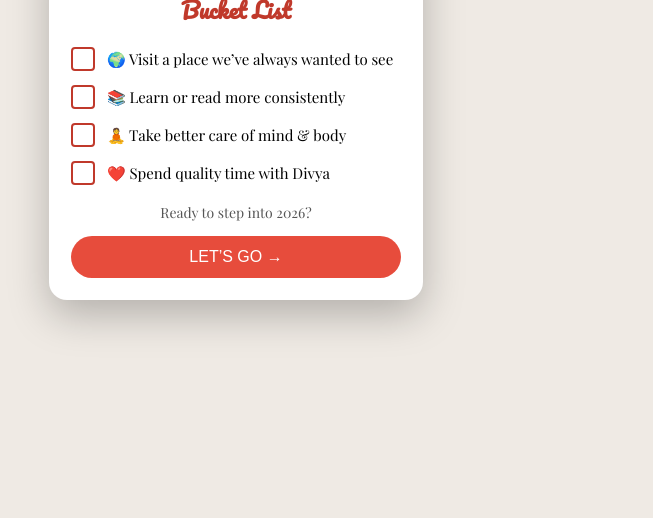
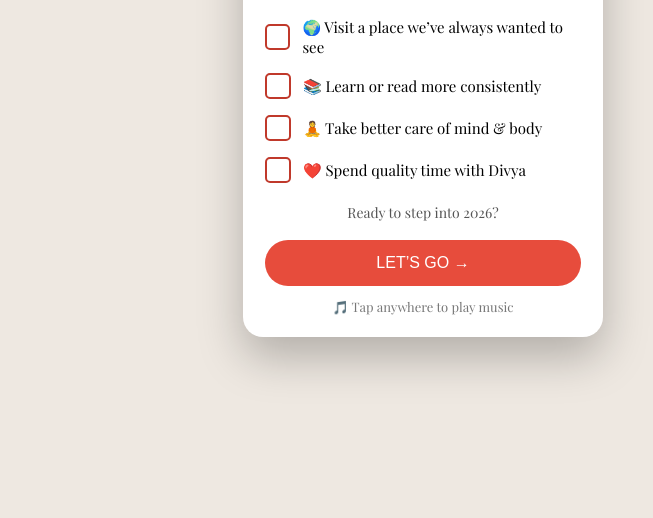
Before and after one commit to Laksh6899/divya-2026, a plain HTML site: page index.html in a window 1280 px wide. Shown: the part 282-800 px from the top of the page, without its empty margins (217-870 px from the left). Drawn offline with nearby package versions, Linux system fonts and the light colour scheme.

Commit message:
Update index.html

```diff
--- a/index.html
+++ b/index.html
@@ -1,3 +1,4 @@
+
 <!DOCTYPE html>
 <html lang="en">
 <head>
@@ -5,32 +6,39 @@
 <meta name="viewport" content="width=device-width, initial-scale=1.0">
 <title>Goals for 2026</title>
 
-<link href="https://fonts.googleapis.com/css2?family=Playfair+Display&family=Pacifico&display=swap" rel="stylesheet">
+<link href="https://fonts.googleapis.com/css2?family=Pacifico&family=Playfair+Display&display=swap" rel="stylesheet">
 
 <style>
 body {
   margin: 0;
   height: 100vh;
-  background: #efeae4;
+  background: #eee8e1;
   display: flex;
   justify-content: center;
   align-items: center;
   font-family: 'Playfair Display', serif;
 }
 
-.card {
-  width: 330px;
-  background: #fff;
-  border-radius: 18px;
-  padding: 22px;
-  box-shadow: 0 15px 40px rgba(0,0,0,0.25);
-  transition: transform 0.5s ease, opacity 0.5s ease;
+.wrapper {
+  width: 360px;
+  height: 640px;
+  display: flex;
+  justify-content: center;
+  align-items: center;
 }
 
-.hidden {
-  transform: translateY(30px);
-  opacity: 0;
-  pointer-events: none;
+.card {
+  background: #fff;
+  width: 90%;
+  padding: 22px;
+  border-radius: 20px;
+  box-shadow: 0 20px 45px rgba(0,0,0,0.25);
+  animation: fadeIn 0.8s ease;
+}
+
+@keyframes fadeIn {
+  from { opacity: 0; transform: translateY(20px); }
+  to { opacity: 1; transform: translateY(0); }
 }
 
 .title {
@@ -45,22 +53,22 @@ body {
 .title h2 {
   font-family: 'Pacifico', cursive;
   color: #c0392b;
-  margin: 4px 0 18px;
-  font-size: 22px;
+  margin: 6px 0 20px;
+  font-size: 24px;
 }
 
 .item {
   display: flex;
   align-items: center;
-  margin: 14px 0;
+  margin: 16px 0;
   font-size: 15px;
 }
 
 .checkbox {
-  width: 20px;
-  height: 20px;
+  width: 22px;
+  height: 22px;
   border: 2px solid #c0392b;
-  border-radius: 4px;
+  border-radius: 5px;
   margin-right: 12px;
   display: flex;
   justify-content: center;
@@ -71,10 +79,15 @@ body {
 .checkbox.checked {
   background: #c0392b;
   color: #fff;
+  animation: pop 0.3s ease;
+}
+
+@keyframes pop {
+  50% { transform: scale(1.2); }
 }
 
 .footer {
-  margin-top: 18px;
+  margin-top: 20px;
   text-align: center;
   font-size: 14px;
   color: #555;
@@ -82,9 +95,9 @@ body {
 
 button {
   width: 100%;
-  margin-top: 14px;
-  padding: 12px;
-  border-radius: 25px;
+  margin-top: 18px;
+  padding: 14px;
+  border-radius: 30px;
   border: none;
   background: #e74c3c;
   color: white;
@@ -92,61 +105,63 @@ button {
   cursor: pointer;
 }
 
-button:active {
-  transform: scale(0.97);
+.music {
+  text-align: center;
+  margin-top: 12px;
+  font-size: 13px;
+  color: #777;
 }
 </style>
 </head>
 
 <body>
 
-<!-- PAGE 1 -->
+<div class="wrapper">
   <div class="card" id="page1">
     <div class="title">
       <h1>Goals for 2026</h1>
       <h2>Bucket List</h2>
     </div>
 
-  <div class="item">
-    <div class="checkbox"></div> 🌍 Visit a place we’ve always wanted to see
+    <div class="item"><div class="checkbox"></div> 🌍 Visit a place we’ve always wanted to see</div>
+    <div class="item"><div class="checkbox"></div> 📚 Learn or read more consistently</div>
+    <div class="item"><div class="checkbox"></div> 🧘 Take better care of mind & body</div>
+    <div class="item"><div class="checkbox"></div> ❤️ Spend quality time with Divya</div>
+
+    <div class="footer">Ready to step into 2026?</div>
+    <button onclick="nextPage()">LET’S GO →</button>
+
+    <div class="music">🎵 Tap anywhere to play music</div>
   </div>
 
-  <div class="item">
-    <div class="checkbox"></div> 📚 Learn or read more consistently
-  </div>
-
-  <div class="item">
-    <div class="checkbox"></div> 🧘 Take better care of mind & body
-  </div>
-
-  <div class="item">
-    <div class="checkbox"></div> ❤️ Spend quality time with Divya
-  </div>
-
-  <div class="footer">
-    Ready to step into 2026?
-  </div>
-
-  <button onclick="nextPage()">LET’S GO →</button>
-</div>
-
-<!-- PAGE 2 -->
-<div class="card hidden" id="page2">
+  <div class="card" id="page2" style="display:none;">
     <div class="title">
       <h1>2026</h1>
       <h2>With You 💖</h2>
     </div>
 
     <div class="footer" style="font-size:16px;">
-    Here’s to new memories,<br>
-    new goals, and<br><br>
+      New memories.<br>
+      New goals.<br><br>
       <b>Divya ❤️</b>
     </div>
 
     <button onclick="restart()">Replay ↺</button>
   </div>
+</div>
+
+<!-- MUSIC -->
+<audio id="bgMusic" loop>
+  <source src="https://files.freemusicarchive.org/storage-freemusicarchive-org/music/no_curator/Scott_Holmes/Happy_Music/Scott_Holmes_-_04_-_Upbeat_Party.mp3" type="audio/mpeg">
+</audio>
 
 <script>
+const music = document.getElementById("bgMusic");
+
+document.body.addEventListener("click", () => {
+  music.play();
+}, { once: true });
+
 document.querySelectorAll('.checkbox').forEach(box => {
   box.addEventListener('click', () => {
     box.classList.toggle('checked');
@@ -155,17 +170,13 @@ document.querySelectorAll('.checkbox').forEach(box => {
 });
 
 function nextPage() {
-  document.getElementById('page1').classList.add('hidden');
-  setTimeout(() => {
-    document.getElementById('page2').classList.remove('hidden');
-  }, 400);
+  document.getElementById("page1").style.display = "none";
+  document.getElementById("page2").style.display = "block";
 }
 
 function restart() {
-  document.getElementById('page2').classList.add('hidden');
-  setTimeout(() => {
-    document.getElementById('page1').classList.remove('hidden');
-  }, 400);
+  document.getElementById("page2").style.display = "none";
+  document.getElementById("page1").style.display = "block";
 }
 </script>
 
```
Lines whose indentation alone changed are shown as unchanged.
